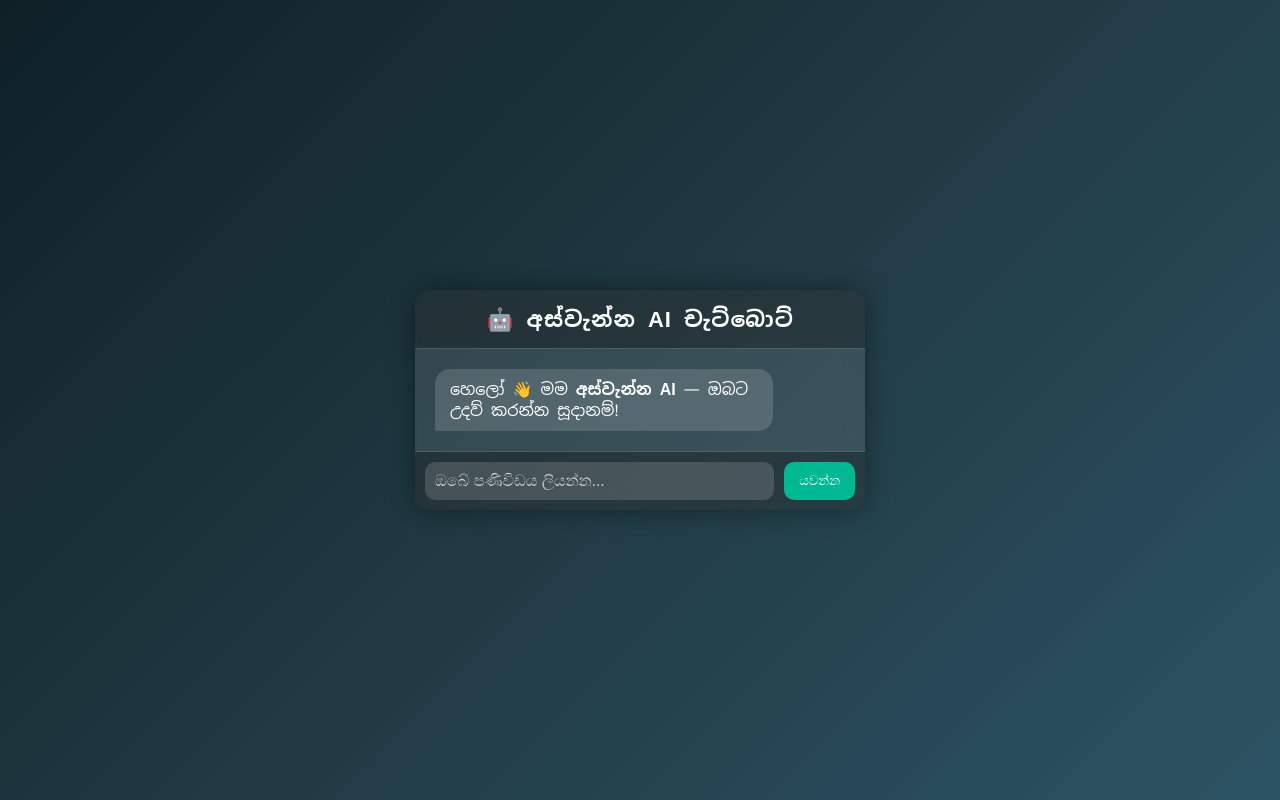
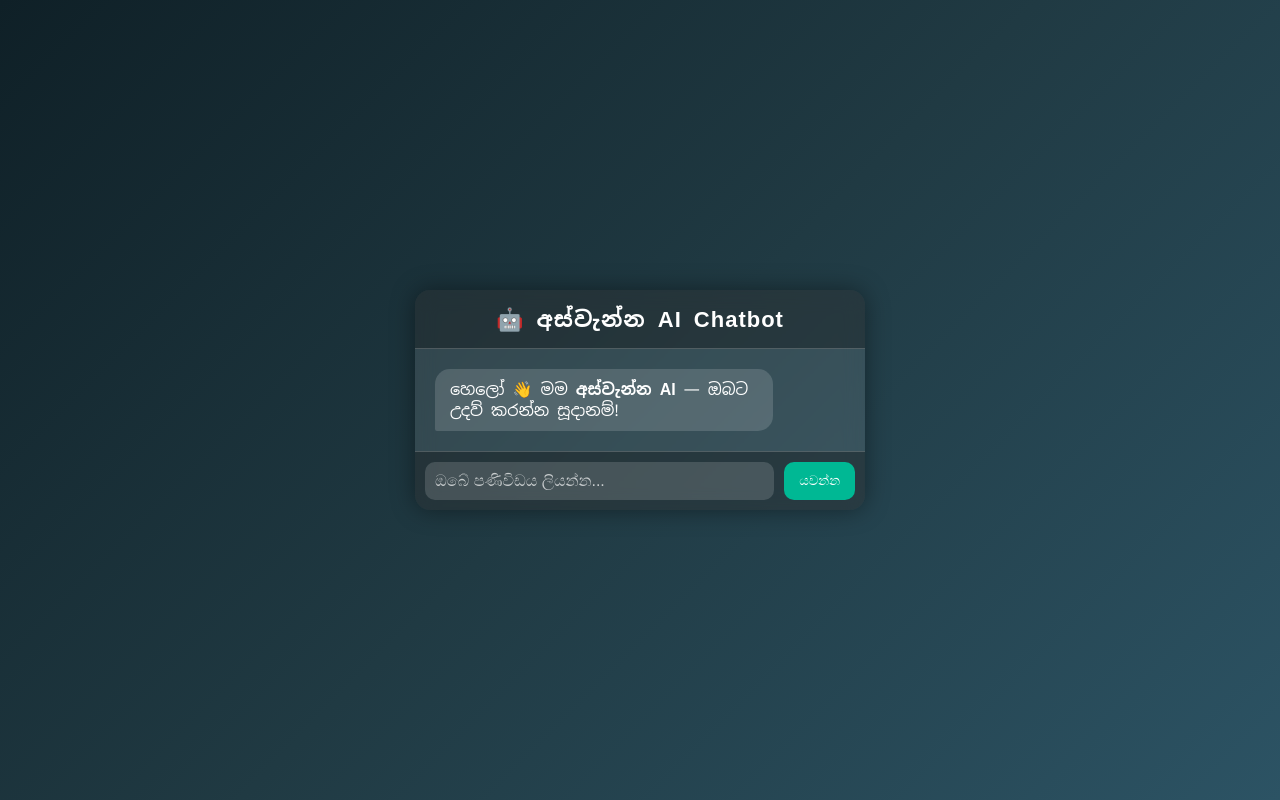
Before and after one commit to test12556/chatbot, a plain HTML site: page index.html in a window 1280 px wide. Drawn offline with Linux system fonts and the light colour scheme.

Commit message:
Update index.html

```diff
--- a/index.html
+++ b/index.html
@@ -122,7 +122,7 @@
 </head>
 <body>
   <div class="chat-wrapper">
-    <div class="chat-header">🤖 අස්වැන්න AI චැට්බොට්</div>
+    <div class="chat-header">🤖 අස්වැන්න AI Chatbot</div>
     <div class="chat-box" id="chatBox">
       <div class="message bot">හෙලෝ 👋 මම <b>අස්වැන්න AI</b> — ඔබට උදව් කරන්න සූදානම්!</div>
     </div>
```
